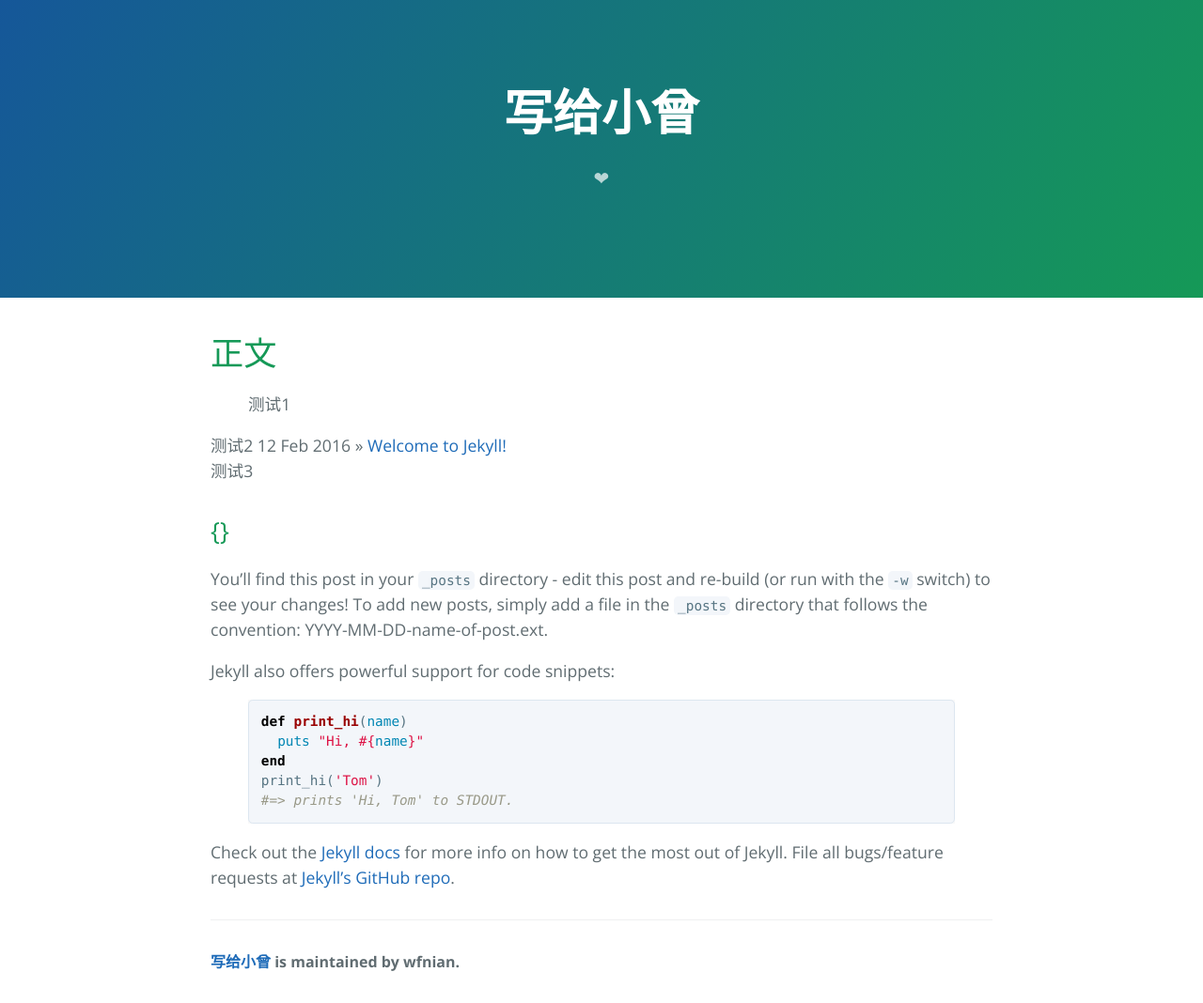
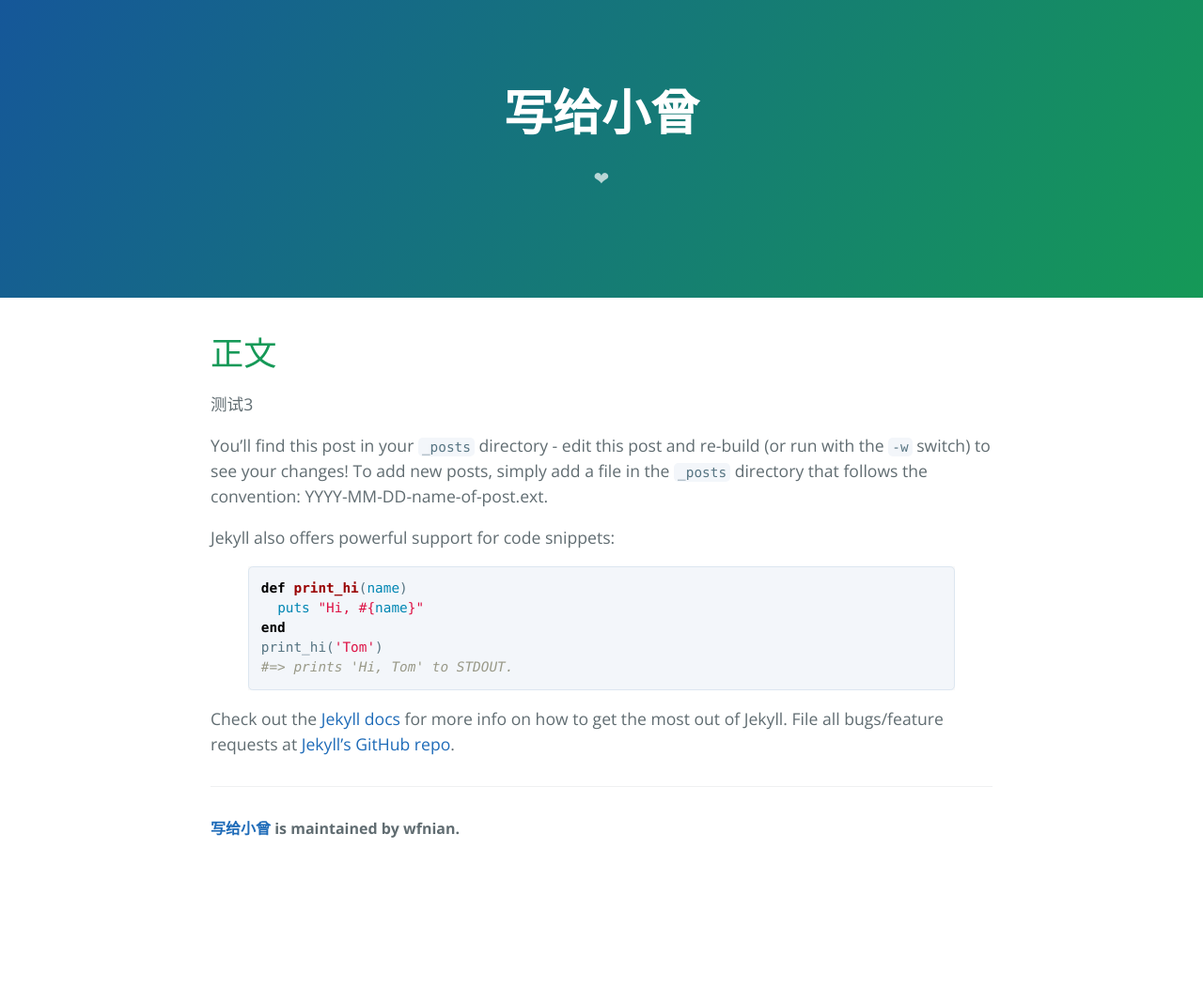
Before and after one commit to jiujiaoxiameng/xiaozeng.github.io, a Jekyll site: the page built from index.html, in a window 1280 px wide. Shown: the whole page at 94% size. Built offline with Jekyll 4.4.1, drawn with Linux system fonts in a browser that asks for light colours; the list of posts is cut into pages by our own code; after the commit the page ends 926 px from its top, so only the background shows below that.

Commit message:
Update index.html

```diff
--- a/index.html
+++ b/index.html
@@ -5,12 +5,13 @@ title: {{ site.name }}
 
 <div id="home">
   <h1>正文</h1>
+  <!--
   <ul class="posts">
-    <!--
+
     {% for post in site.posts %}
       <li><span>{{ post.date | date_to_string }}</span> &raquo; <a href="{{ site.baseurl }}{{ post.url }}">{{ post.title }}</a></li>
     {% endfor %}
-  -->
+
     测试1
   </ul>
 
@@ -21,10 +22,9 @@ title: {{ site.name }}
       href="{{ site.baseurl }}{{ post.url }}">{{ post.title }}</a>
     {% endfor %}
   </div>
+  -->
+  测试3
 
-  测试3
-  <h2>{{ page.title }}</h2>
-  <p class="meta">{{ page.date | date_to_string }}</p>
 
   {{ content }}
 
```
